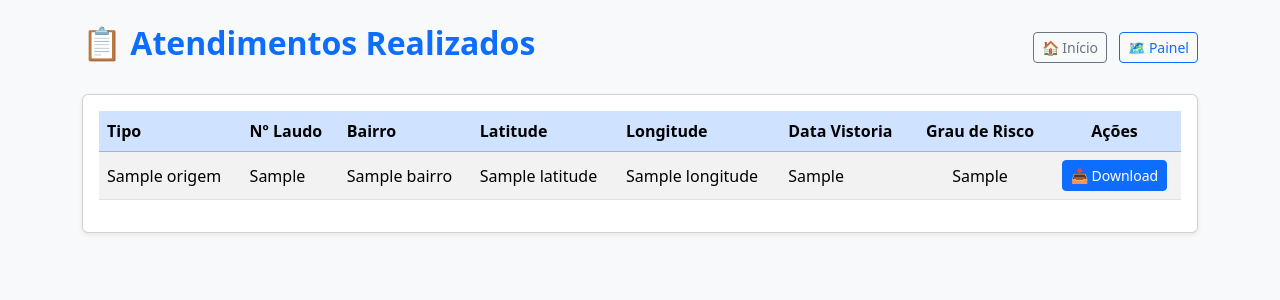
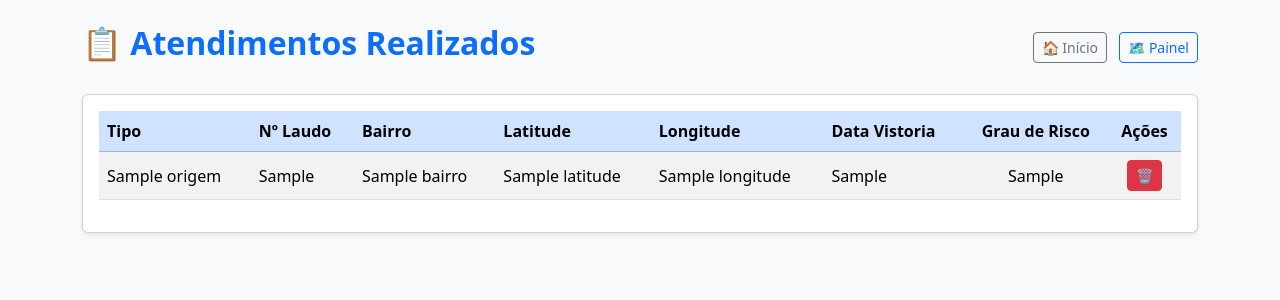
Before and after one commit to jpauloasx/gerador-laudos, a Flask app: template templates/atendimentos.html in a window 1280 px wide. Shown: the top 300 px of the page. Run offline with Flask 3, Linux system fonts and the light colour scheme; the template is opened without the code that fills it: most values are stand-ins (such as "Sample title", 1, 10 or a date in 2020).

Commit message:
Update atendimentos.html

```diff
--- a/templates/atendimentos.html
+++ b/templates/atendimentos.html
@@ -78,11 +78,21 @@
                 {% endif %}
               </td>
 
-              <td class="text-center">
-                <a href="{{ url_for('download_arquivo', nome_arquivo=a.arquivo) }}" class="btn btn-sm btn-primary">
-                  📥 Download
-                </a>
-              </td>
+<td class="text-center">
+  <div class="d-flex justify-content-center gap-2">
+    {% if a.arquivo %}
+      <a href="{{ url_for('download_arquivo', nome_arquivo=a.arquivo) }}"
+         class="btn btn-sm btn-primary">
+        📥
+      </a>
+    {% endif %}
+    <form method="POST" action="{{ url_for('excluir_atendimento', numero_laudo=a.numero_laudo) }}"
+          onsubmit="return confirm('Tem certeza que deseja excluir este atendimento?');">
+      <button type="submit" class="btn btn-sm btn-danger">🗑️</button>
+    </form>
+  </div>
+</td>
+
             </tr>
             {% else %}
             <tr>
```
